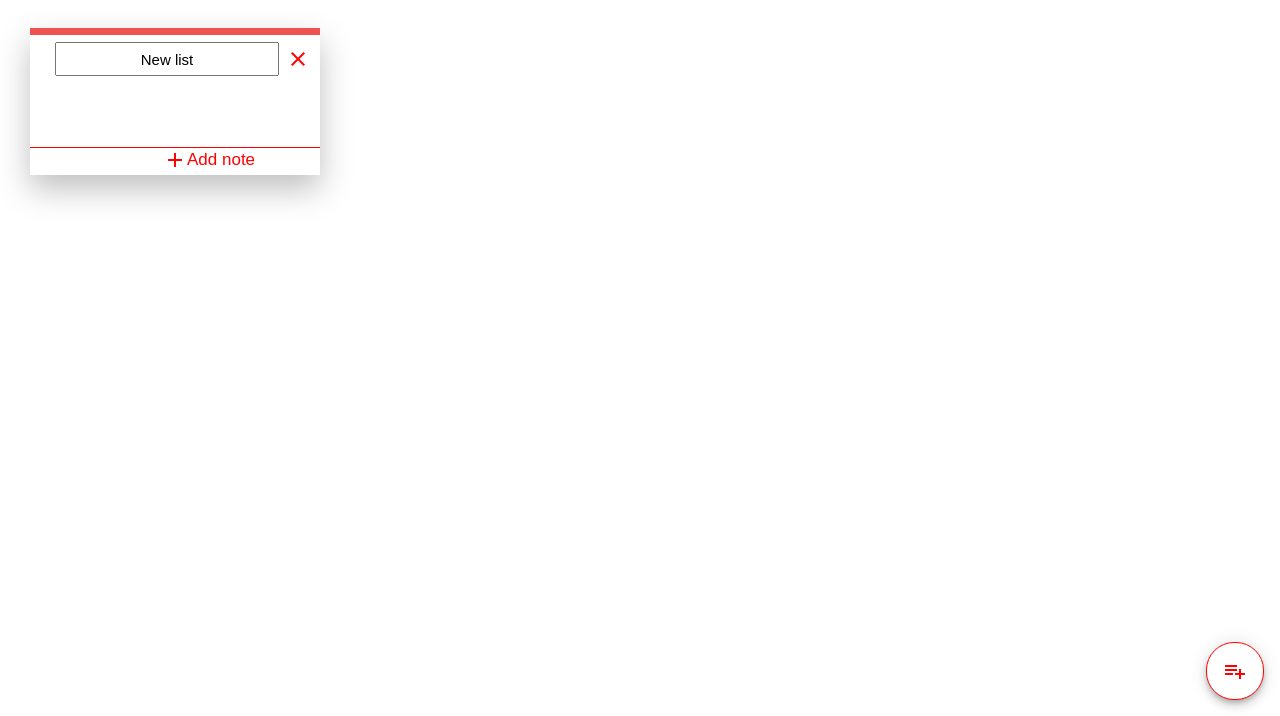
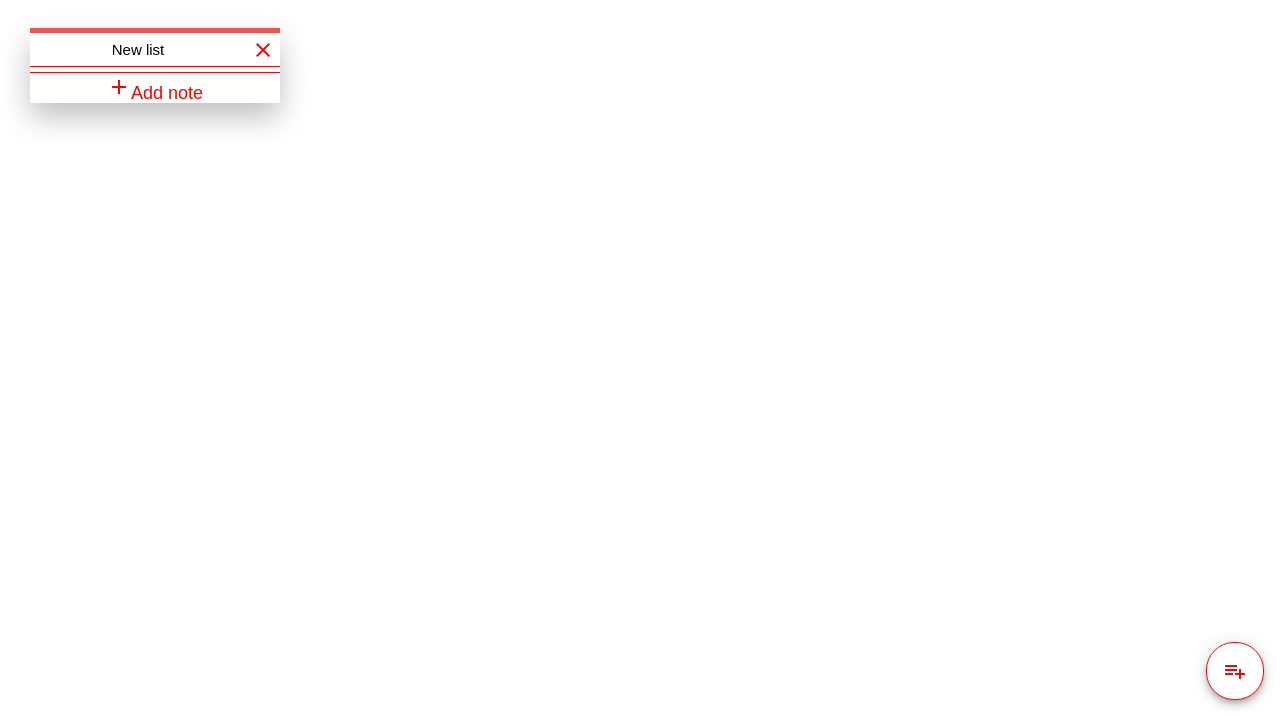
Before and after one commit to ProGloD/grupp_project, a plain HTML site: page index.html in a window 1280 px wide. Both pictures are taken after a click on the button "playlist_add". Shown: the part 84-800 px from the top of the page. Drawn offline with Linux system fonts and the light colour scheme.

Commit message:
changed css for list, list title fix, horizontal list view

```diff
--- a/index.html
+++ b/index.html
@@ -14,6 +14,7 @@
     <header>
       <h1>qNOTE</h1>
     </header>
+    <main></main>
     <button class="theme" type="button" name="button">
       <i class="material-icons theme__icon">brightness_3</i>
     </button>
--- a/script.js
+++ b/script.js
@@ -1,4 +1,6 @@
-const body = document.querySelector('body')
+const body = document.querySelector("body");
+const main = document.querySelector("main");
+let listCounter = 0;
 
 // Change theme mode
 const theme = document.querySelector(".theme");
@@ -22,15 +24,19 @@ document.querySelector(".add-list").addEventListener("click", addList);
 
 // Create new list
 function addList() {
+  listCounter++;
+
   // List
   let list = document.createElement("div");
   list.classList.add("list");
-  body.appendChild(list);
+  main.appendChild(list);
 
   // Title
   let title = document.createElement("input");
   title.classList.add("list__title");
   title.value = "New list";
+  title.addEventListener("click", changeListTitle);
+  title.addEventListener("blur", checkIfEmpty);
   list.appendChild(title);
 
   // Remove button
@@ -54,18 +60,35 @@ function addList() {
 
   let addIcon = document.createElement("i");
   addIcon.classList.add("material-icons");
+  addIcon.classList.add("list__add-note__icon");
   addIcon.textContent = "add";
   add.appendChild(addIcon);
 
   let span = document.createElement("span");
   span.classList.add("list__add-note__text");
-  span.textContent = "Add note";
+  span.textContent += "Add note";
   add.appendChild(span);
 };
 
 // remove list
 function removeList() {
-  body.removeChild(this.parentNode);
+  main.removeChild(this.parentNode);
+}
+
+// change list title
+
+function changeListTitle(e) {
+  let title = e.target;
+  if (title.value === "New list") {
+    title.value = "";
+  }
+}
+
+function checkIfEmpty(e) {
+  let title = e.target;
+  if (!title.value) {
+    title.value = "List" + listCounter;
+  }
 }
 
 // create new note
--- a/style.css
+++ b/style.css
@@ -4,10 +4,10 @@
 * {
   margin: 0;
   padding: 0;
+  box-sizing: border-box;
 }
 
 body {
-  box-sizing: border-box;
   transition: background-color 0.5s ease;
 }
 
@@ -71,17 +71,13 @@ h1 {
 
 /*     List styling     */
 .list {
-  height: 100px;
+  float: left;
   width: 250px;
   background-color: white;
-  padding: 20px;
   margin-left: 30px;
   margin-top: 10px;
-  border: 7px;
   box-shadow: 0 14px 30px rgba(0, 0, 0, 0.25);
-  border-top-style: solid;
-  border-top-color: #ef5350;
-  position: relative;
+  border-top: 5px solid #ef5350;
 }
 
 .list:hover {
@@ -90,24 +86,23 @@ h1 {
 
 /*    List title     */
 .list__title {
-  height: 30px;
-  width: 220px;
+  float: left;
+  height: 34px;
+  width: calc(100% - 34px);
   font-size: 15px;
-  position: absolute;
-  top: 7px;
-  left: 25px;
   outline: none;
   text-align: center;
+  border: none;
+  border-bottom: 1px solid red;
 }
 
 .list__remove {
+  float: right;
   padding: 0;
   border: none;
+  border-bottom: 1px solid red;
   background-color: white;
   color: red;
-  position: absolute;
-  right: 5px;
-  top: 7px;
   outline: none;
   cursor: pointer;
   width: 34px;
@@ -121,21 +116,25 @@ h1 {
   color: white;
 }
 
+.list__view {
+  clear: both;
+}
+
 .list__add-note {
+  margin-top: 5px;
   color: red;
   width: 100%;
+  height: 28px;
   background-color: white;
-  position: absolute;
-  left: 0;
-  bottom: 0;
   border: none;
   border-top: 1px solid red;
-  text-align: center;
   outline: none;
 }
 
+.list__add-note__icon, .list__add-note__text {
+  line-height: 28px;
+}
+
 .list__add-note__text {
-  position: absolute;
-  font-size: 17px;
-  line-height: 24px;
+  font-size: 18px;
 }
```
